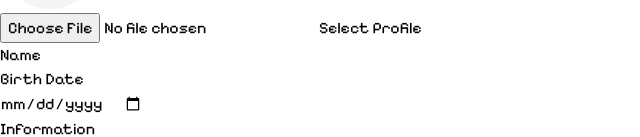
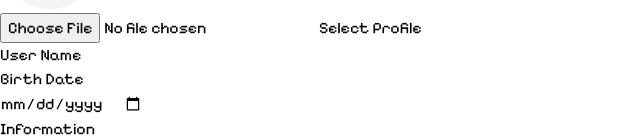
Before and after one commit to wijit1/Section1_Group3, a Next.js app in the folder Project_Web/web-dev/: page /Add_EditAccount in a window 1280 px wide. Shown: the part 965-1102 px from the top of the page, without its empty margins (0-640 px from the left). Built offline with nearby package versions, Linux system fonts and the light colour scheme.

Commit message:
รอ เพิ่ม password

```diff
--- a/Project_Web/web-dev/src/app/Add_EditAccount/page.jsx
+++ b/Project_Web/web-dev/src/app/Add_EditAccount/page.jsx
@@ -77,7 +77,7 @@ export default function Add_EditAccount() {
                                     <UploadProfile/>
                                     <div className="space-y-4">
                                         <div>
-                                            <label className="block text-gray-700 mb-2">Name</label>
+                                            <label className="block text-gray-700 mb-2">User Name</label>
                                             <input type="text" className="w-full p-3 border border-gray-300 rounded-lg
                                                 focus:outline-none focus:ring-2 focus:ring-blue-500" name="name" value={name} onChange={(e)=>setName(e.target.value)} required />
                                         </div>
```
